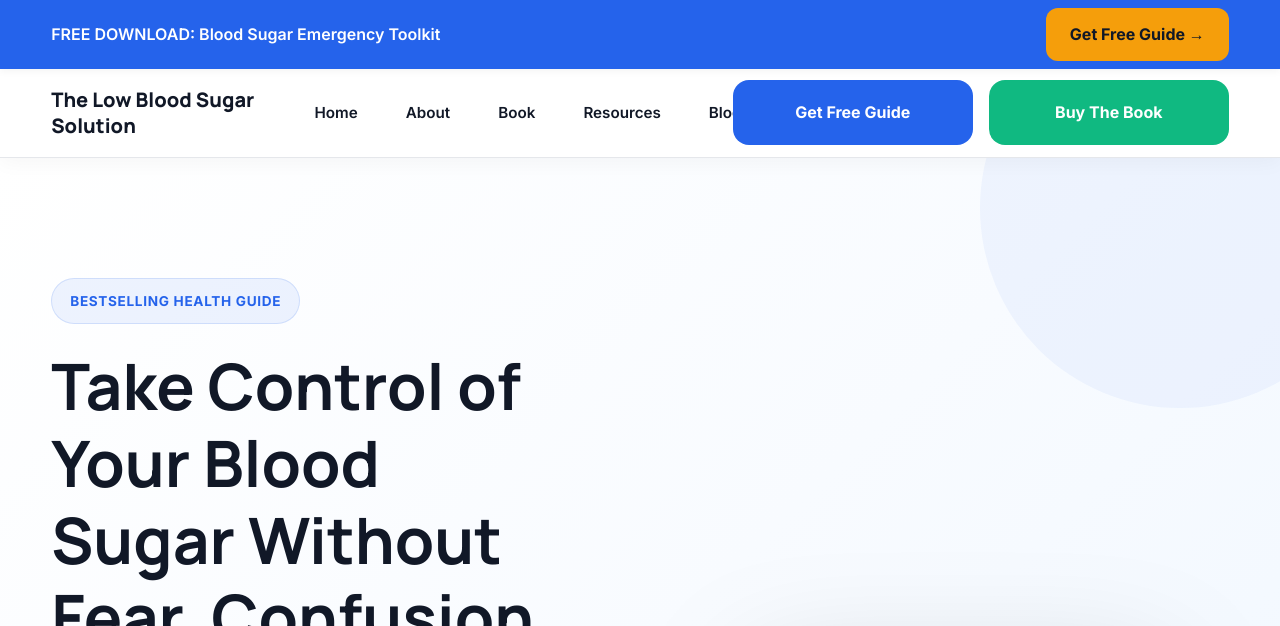
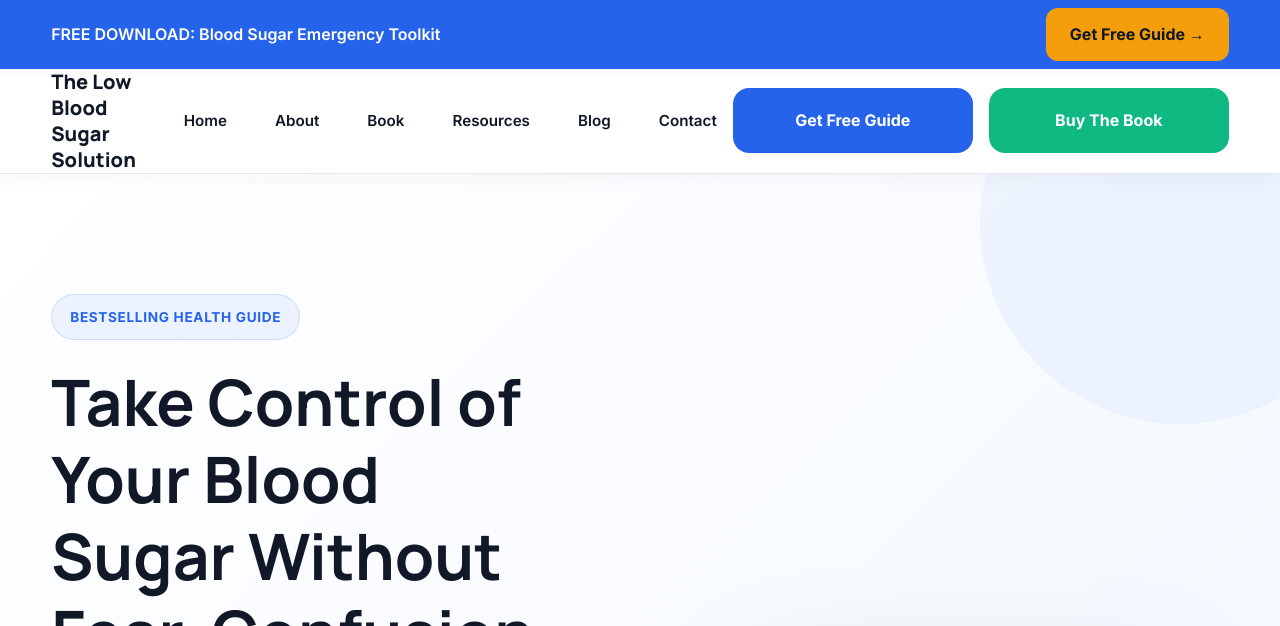
Before and after one commit to passionsam/low-blood-sugar-solution, a plain HTML site: page index.html in a window 1280 px wide. Shown: the top 626 px of the page. Drawn offline with Linux system fonts and the light colour scheme.

Commit message:
fix : Navbar

```diff
--- a/css/home/navbar.css
+++ b/css/home/navbar.css
@@ -14,6 +14,7 @@
     display: flex;
     align-items: center;
     justify-content: space-between;
+    gap: 1rem;
 
     min-height: 88px;
 
@@ -164,12 +165,6 @@
 
 @media (min-width: 992px) {
 
-    .navbar {
-        display: grid;
-        grid-template-columns: 20% 50% 30%;
-        align-items: center;
-    }
-
     .navbar__logo {
         max-width: 100%;
     }
@@ -203,7 +198,7 @@
 
     .navbar__actions {
         display: flex;
-        justify-content: flex-end;
+        justify-content: center;
         align-items: center;
 
         gap: var(--space-2);
```
